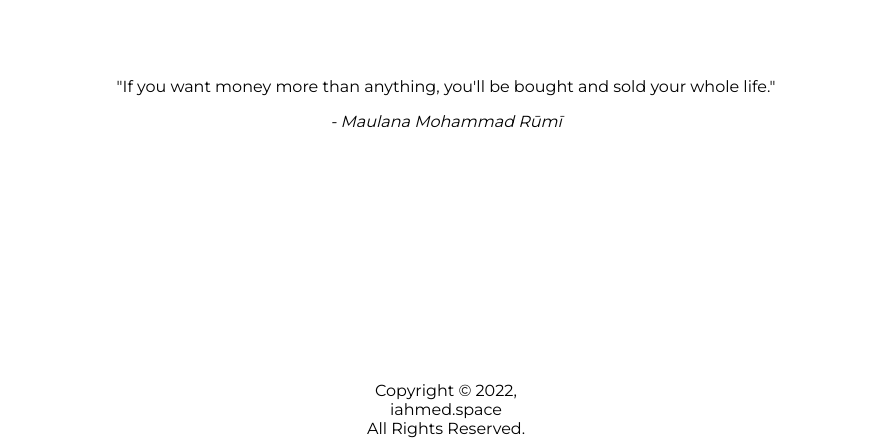
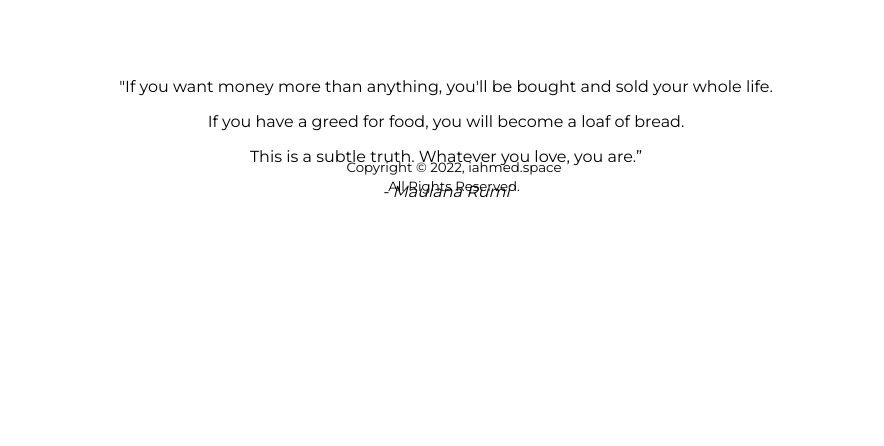
Before and after one commit to itsahmed-dev/iahmed.space, a plain HTML site: page index.html in a window 1280 px wide. Shown: the part 605-1051 px from the top of the page, without its empty margins (194-1078 px from the left). After the commit the page ends 814 px from the top, so only its background shows below. Drawn offline with Linux system fonts and the light colour scheme; a web font is replaced by a local one.

Commit message:
Improved Quote + Fixed footer

```diff
--- a/index.html
+++ b/index.html
@@ -24,21 +24,18 @@
       <h1>Coming Soon!</h1>
 
       <blockquote>
-        <p>
-          "If you want money more than anything, you'll be bought and sold your whole life."
-        </p>
-        <cite>- Maulana Mohammad Rūmī</cite>
+        <p>"If you want money more than anything, you'll be bought and sold your whole life.</p>
+        <p>If you have a greed for food, you will become a loaf of bread.</p>
+        <p>This is a subtle truth. Whatever you love, you are.”</p>
+        <cite>- Maulana Rumi</cite>
       </blockquote>
 
     </main>
 
     <footer>
-      <div>
-        Copyright &#169; 2022, iahmed.space
-      </div>
-      <div>
-        All Rights Reserved.
-      </div>
+      <small>Copyright &copy; <script>document.write(new Date().getFullYear())</script>, iahmed.space</small>
+      <br>
+      <small>All Rights Reserved.</small>
     </footer>
 
   </body>
--- a/styles/styles.css
+++ b/styles/styles.css
@@ -17,14 +17,12 @@ blockquote {
   text-align: center;
   margin: auto;
   padding-top: 5%;
-  padding-bottom: 250px;
 }
 
 footer {
+  position: fixed;
+  bottom: 0;
   font-family: 'Montserrat', sans-serif;
-  padding-left: 40%;
-  padding-right: 40%;
-  position: relative;
+  width: 100%;
   text-align: center;
-  bottom: 1%;
 }
```
